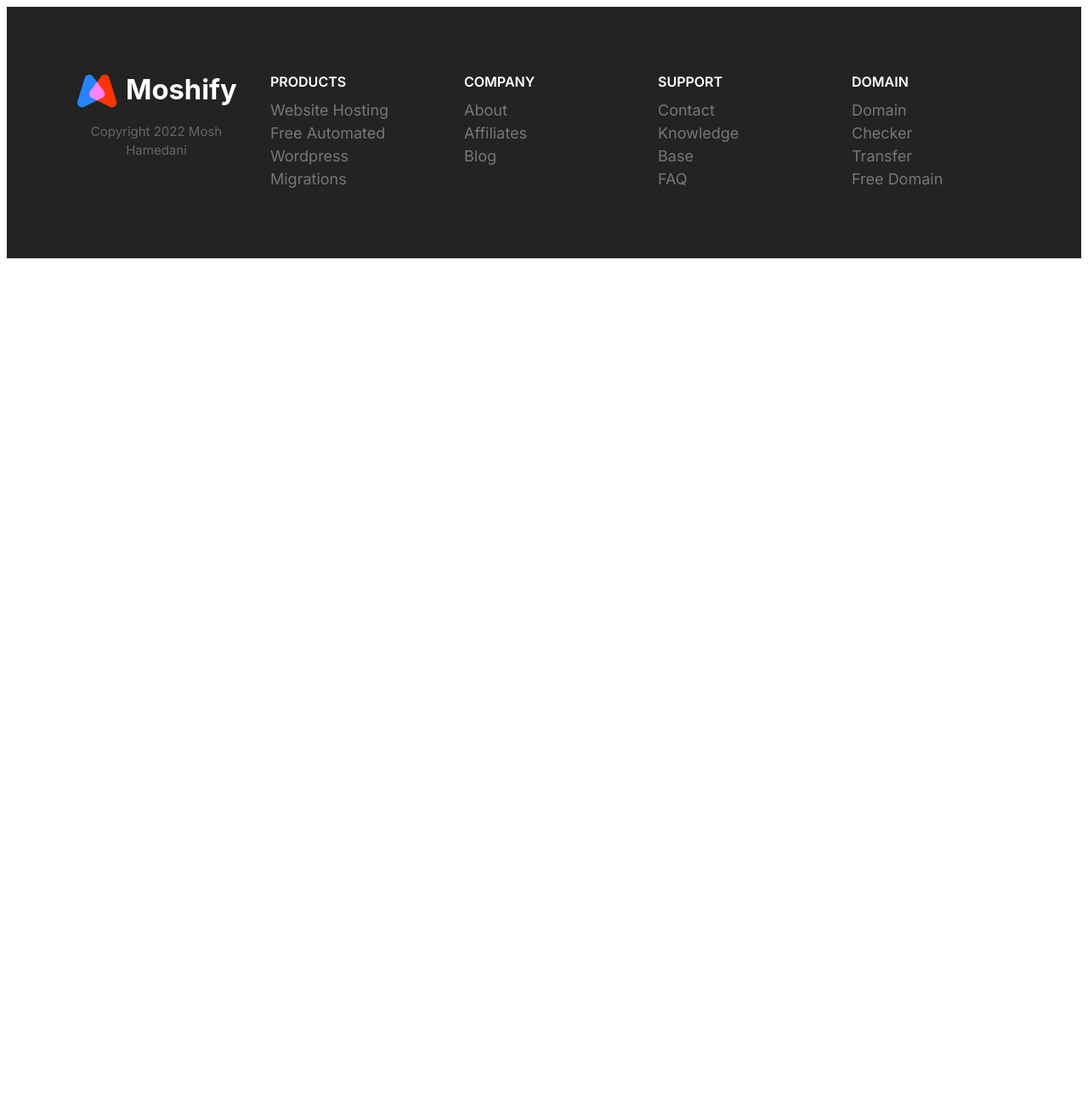
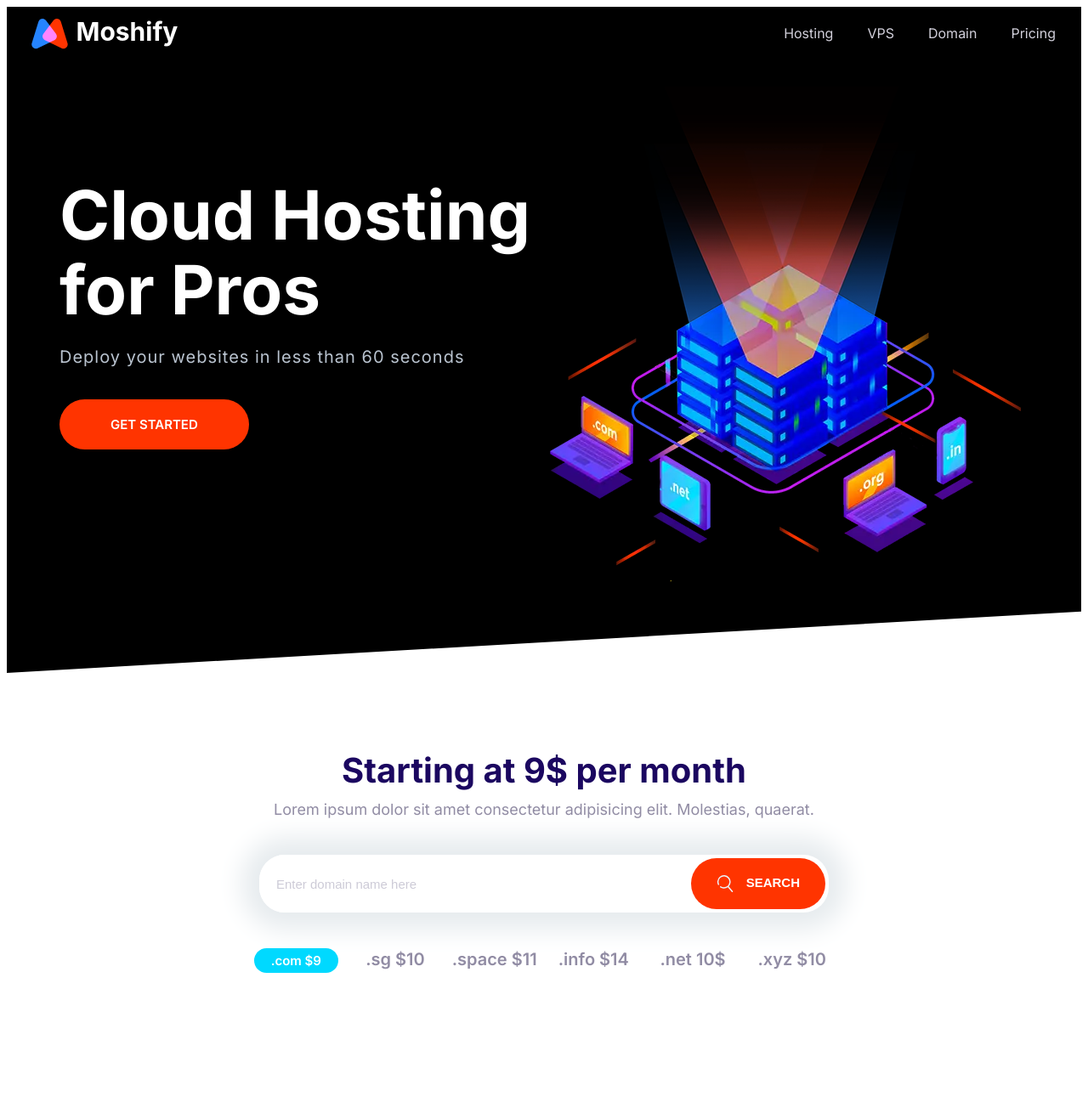
Before and after one commit to Karter256/Moshify, a plain HTML site: page Lvl8-Projest/Lesson1-Setting_up_the_project/Index.html in a window 1280 px wide. Shown: the whole page at 85% size. Before the commit the page ends 800 px from the top, so only its background shows below. Drawn offline with Linux system fonts and the light colour scheme.

Commit message:
Putting all together (first 3 block yet)

```diff
--- a/Lvl8-Projest/Lesson1-Setting_up_the_project/Index.html
+++ b/Lvl8-Projest/Lesson1-Setting_up_the_project/Index.html
@@ -14,76 +14,71 @@
     <title>Document</title>
   </head>
   <body>
-    <footer class="block block--dark footer">
-      <div class="container grid footer__sections">
-        <section class="collapsible collapsible--expanded footer__section">
-          <header class="collapsible__header">
-            <h2 class="collapsible__heading footer__heading">Products</h2>
-            <svg class="icon icon--white collapsible__chevron">
-              <use href="images/sprite.svg#chevron"></use>
-            </svg>
-          </header>
-          <div class="collapsible__content">
-            <ul class="list">
-              <li><a href="#">Website Hosting</a></li>
-              <li><a href="#">Free Automated Wordpress</a></li>
-              <li><a href="#">Migrations</a></li>
-            </ul>
-          </div>
-        </section>
-        <section class="collapsible footer__section">
-          <header class="collapsible__header">
-            <h2 class="collapsible__heading footer__heading">Company</h2>
-            <svg class="icon icon--white collapsible__chevron">
-              <use href="images/sprite.svg#chevron"></use>
-            </svg>
-          </header>
-          <div class="collapsible__content">
-            <ul class="list">
-              <li><a href="#">About </a></li>
-              <li><a href="#">Affiliates</a></li>
-              <li><a href="#">Blog</a></li>
-            </ul>
-          </div>
-        </section>
-        <section class="collapsible footer__section">
-          <header class="collapsible__header">
-            <h2 class="collapsible__heading footer__heading">Support</h2>
-            <svg class="icon icon--white collapsible__chevron">
-              <use href="images/sprite.svg#chevron"></use>
-            </svg>
-          </header>
-          <div class="collapsible__content">
-            <ul class="list">
-              <li><a href="#">Contact</a></li>
-              <li><a href="#">Knowledge</a></li>
-              <li><a href="#">Base</a></li>
-              <li><a href="#">FAQ</a></li>
-            </ul>
-          </div>
-        </section>
-        <section class="collapsible footer__section">
-          <header class="collapsible__header">
-            <h2 class="collapsible__heading footer__heading">Domain</h2>
-            <svg class="icon icon--white collapsible__chevron">
-              <use href="images/sprite.svg#chevron"></use>
-            </svg>
-          </header>
-          <div class="collapsible__content">
-            <ul class="list">
-              <li><a href="#">Domain</a></li>
-              <li><a href="#">Checker</a></li>
-              <li><a href="#">Transfer</a></li>
-              <li><a href="#">Free Domain</a></li>
-            </ul>
-          </div>
-        </section>
-        <section class="footer__brand">
+    <header>
+      <nav class="nav collapsible collapsible--expanded">
+        <a class="nav__brand" href="/">
           <img src="images/logo.svg" alt="" />
-          <p class="footer__copyright">Copyright 2022 Mosh Hamedani</p>
-        </section>
+        </a>
+        <svg class="icon icon--white nav__toggler">
+          <use xlink:href="images/sprite.svg#menu"></use>
+        </svg>
+        <ul class="list nav__list collapsible__content">
+          <li class="nav__item"><a href="#">Hosting</a></li>
+          <li class="nav__item"><a href="#">VPS</a></li>
+          <li class="nav__item"><a href="#">Domain</a></li>
+          <li class="nav__item"><a href="#">Pricing</a></li>
+        </ul>
+      </nav>
+    </header>
+    <section class="block block--dark block--skewed-left hero">
+      <div class="container grid grid--1x2">
+        <header class="block__header hero__content">
+          <h1 class="block__heading">Cloud Hosting for Pros</h1>
+          <p class="hero__tagline">
+            Deploy your websites in less than 60 seconds
+          </p>
+          <a class="button button--accent button--stretched" href="/"
+            >Get started</a
+          >
+        </header>
+        <picture>
+          <source
+            type="image/webp"
+            srcset="images/banner.webp 1x, images/banner@2x.webp 2x" />
+          <source
+            type="image/png"
+            srcset="images/banner.png 1x, images/bammer@2x.png 2x" />
+          <img class="hero__image" src="images/banner.png" alt=""
+        /></picture>
       </div>
-    </footer>
+    </section>
+    <section class="block container block-domain">
+      <header class="block__header">
+        <h2>Starting at 9$ per month</h2>
+        <p>
+          Lorem ipsum dolor sit amet consectetur adipisicing elit. Molestias,
+          quaerat.
+        </p>
+      </header>
+      <div class="input-group">
+        <input type="text" class="input" placeholder="Enter domain name here" />
+        <button class="button button--accent">
+          <svg class="icon icon--white">
+            <use xlink:href="images/sprite.svg#search"></use>
+          </svg>
+          Search
+        </button>
+      </div>
+      <ul class="list block-domain__prices">
+        <li><span class="badge badge--secondary">.com $9</span></li>
+        <li>.sg $10</li>
+        <li>.space $11</li>
+        <li>.info $14</li>
+        <li>.net 10$</li>
+        <li>.xyz $10</li>
+      </ul>
+    </section>
+
     <script src="js/main.js"></script>
   </body>
 </html>
```
